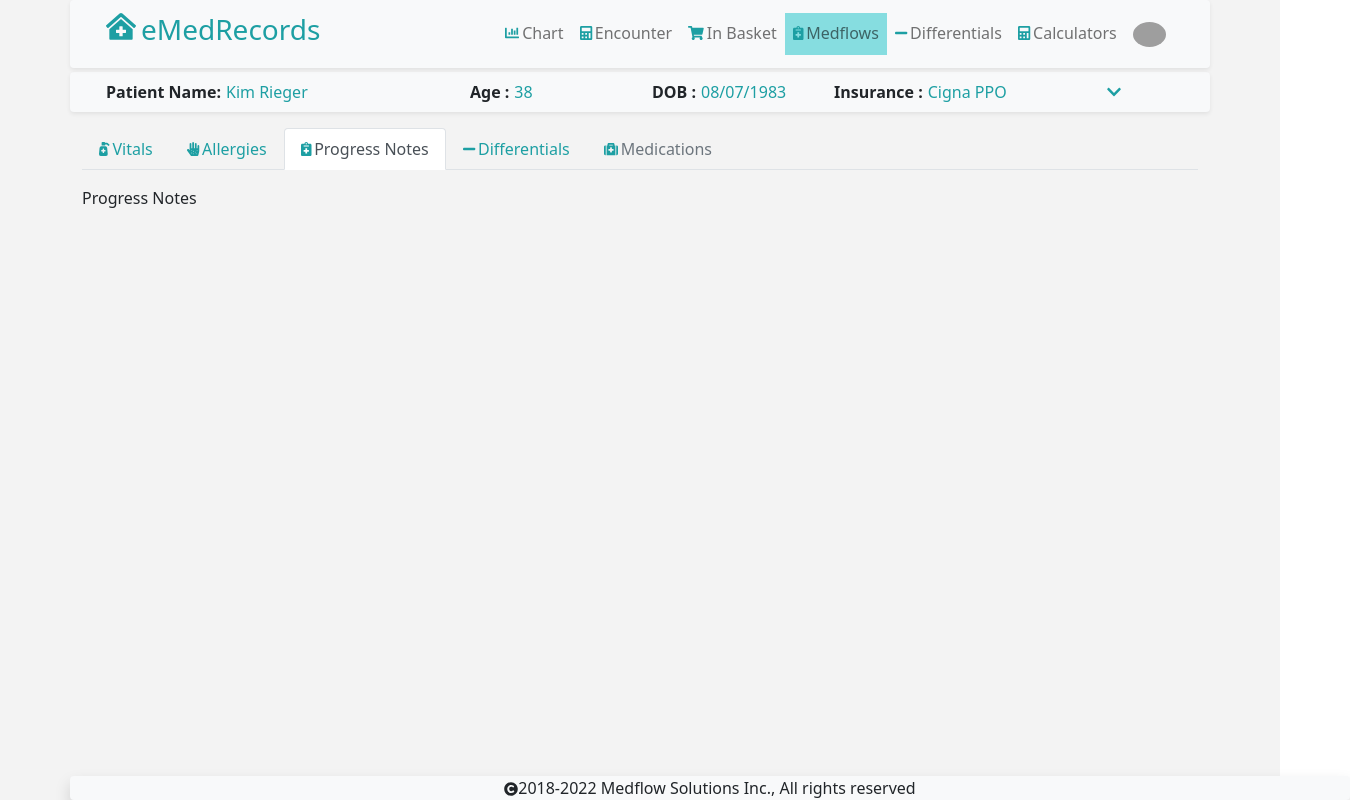
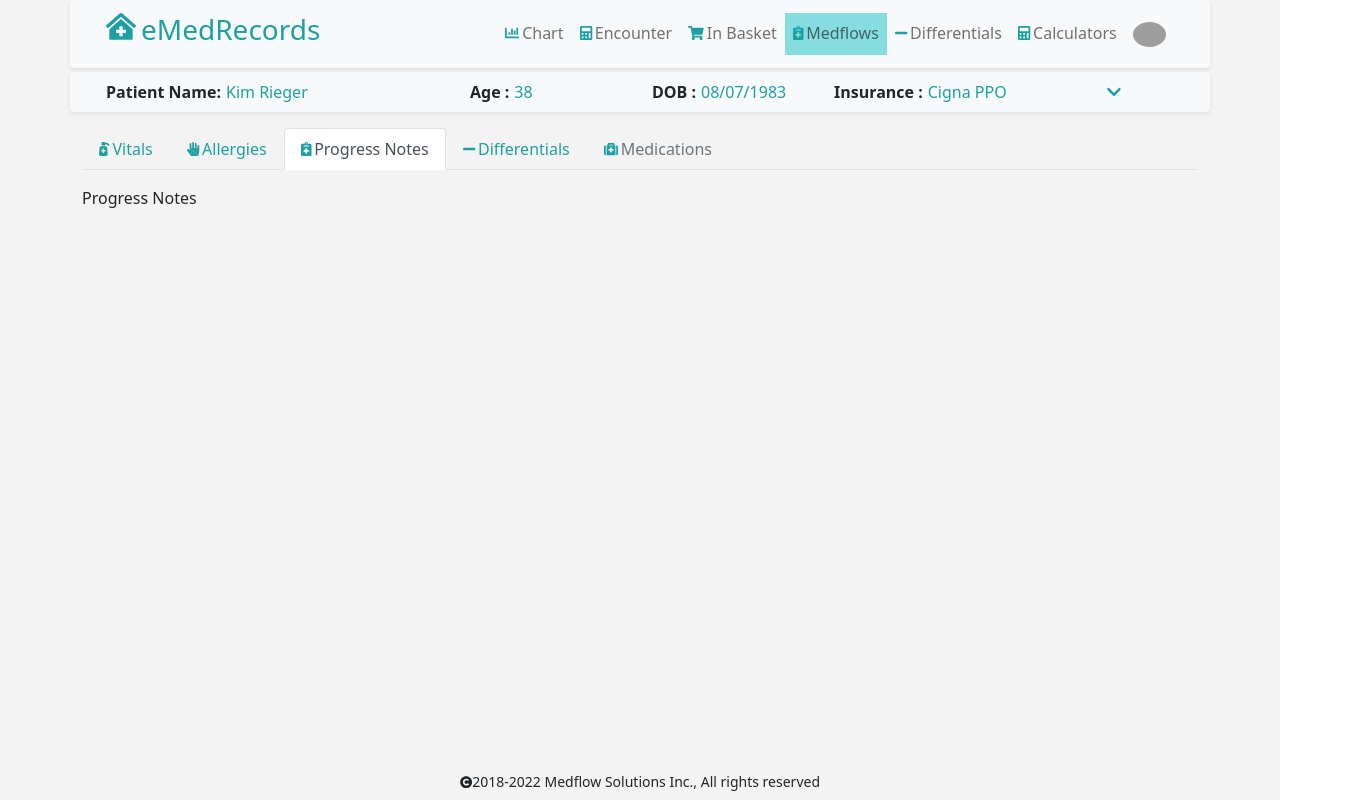
Before and after one commit to Vilash1990/medflows-ui, a React (Create React App) app: page / in a window 1280 px wide. Shown: the whole page, 1350 px wide, since content can reach past the window. Built offline with nearby package versions, Linux system fonts and the light colour scheme; grey boxes are pictures that could not be loaded.

Commit message:
Updated Footer

```diff
--- a/src/components/MedflowFooter.jsx
+++ b/src/components/MedflowFooter.jsx
@@ -1,16 +1,16 @@
-import { Container, Row, Col } from "react-bootstrap";
+import { Container, Navbar, NavbarBrand } from "react-bootstrap";
 import { FontAwesomeIcon } from "@fortawesome/react-fontawesome";
 import { faCopyright } from "@fortawesome/free-solid-svg-icons";
 const MedflowFooter = () => {
   return (
-    <Container fluid className="shadow rounded medflowFooter text-center bg-light m">
-      <Row>
-        <Col sm={"12"}>
-          <FontAwesomeIcon icon={faCopyright} size="sm" />
-          2018-2022 Medflow Solutions Inc., All rights reserved
-        </Col>
-      </Row>
-    </Container>
+     <div className="fixed-bottom text-center">
+     <Navbar color="dark" dark>
+         <Container>
+             <small className="mx-auto" ><FontAwesomeIcon icon={faCopyright} size="sm" />
+          2018-2022 Medflow Solutions Inc., All rights reserved</small>
+         </Container>
+     </Navbar>
+ </div>
   );
 };
 
```
